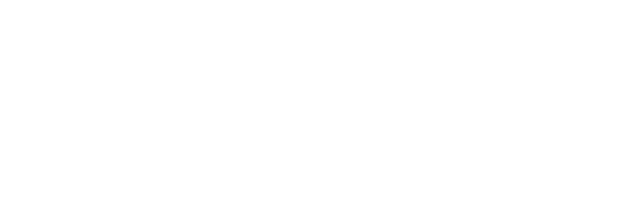
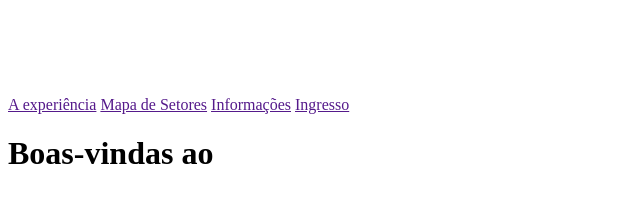
Before and after one commit to Nascido/CodeChella, a plain HTML site: page index.html in a window 1280 px wide. Shown: the whole page, without its empty margins (0-640 px from the left). Drawn offline with Linux system fonts and the light colour scheme.

Commit message:
changed names

```diff
--- a/index.html
+++ b/index.html
@@ -7,6 +7,20 @@
     <title>CodeChella Festival</title>
 </head>
 <body>
-
+    <header>
+        <nav class="navigation">
+            <a class="navigation__codechella" href=""><img class="navigation__codechella__logo" src="assets/logo_codechella.png" alt="CodeChella Logo"></a>
+            <div class="header__navigation__options">
+                <a href="" class="navigation__options__link">A experiência</a>
+                <a href="" class="navigation__options__link">Mapa de Setores</a>
+                <a href="" class="navigation__options__link">Informações</a>
+                <a href="" class="navigation__options__link">Ingresso</a>
+            </div>
+        </nav>
+    </header>
+    <main>
+        <h1 class="title__index">Boas-vindas ao</h1>
+        <h1 class="hashtag__index"></h1>
+    </main>
 </body>
 </html>
```
